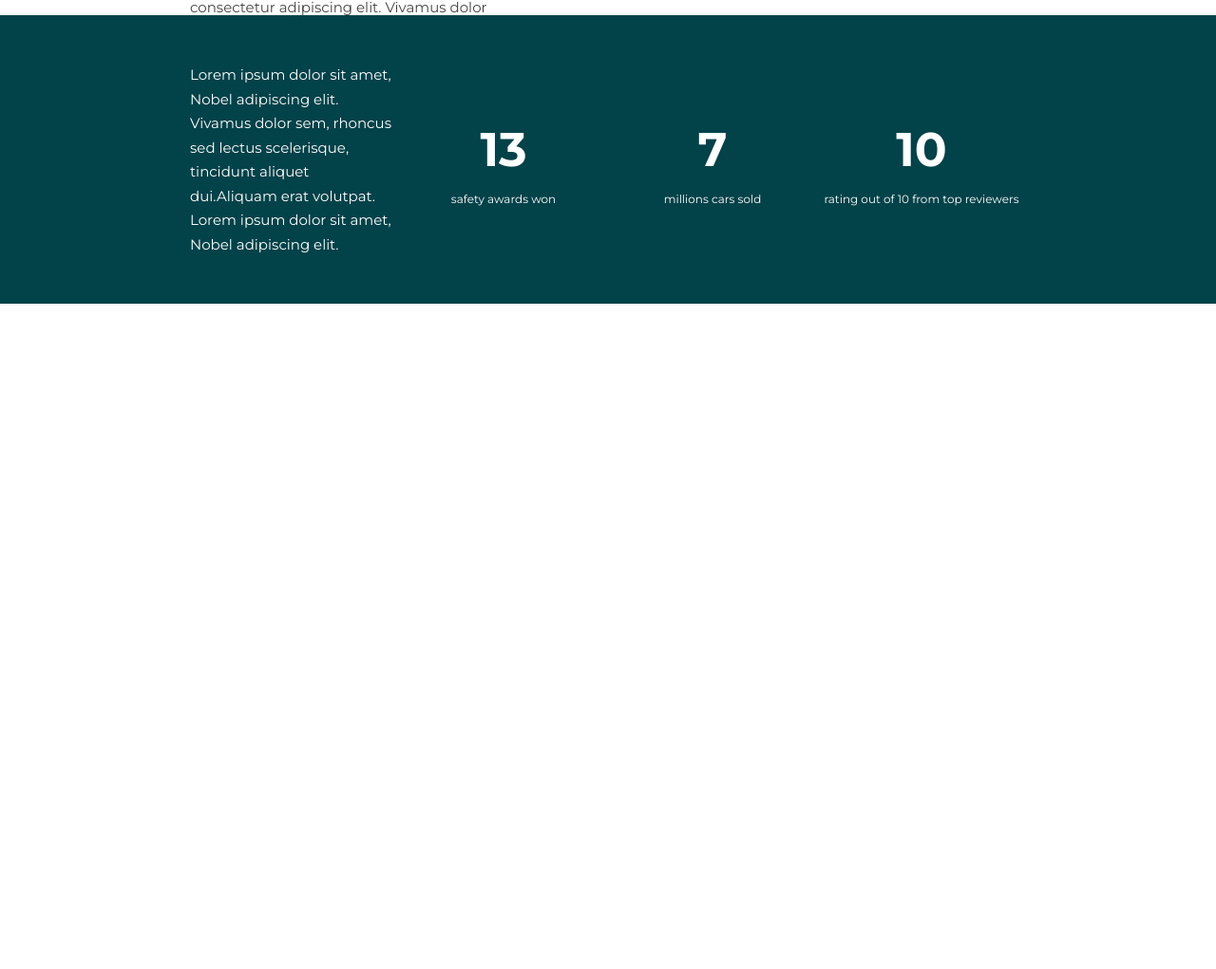
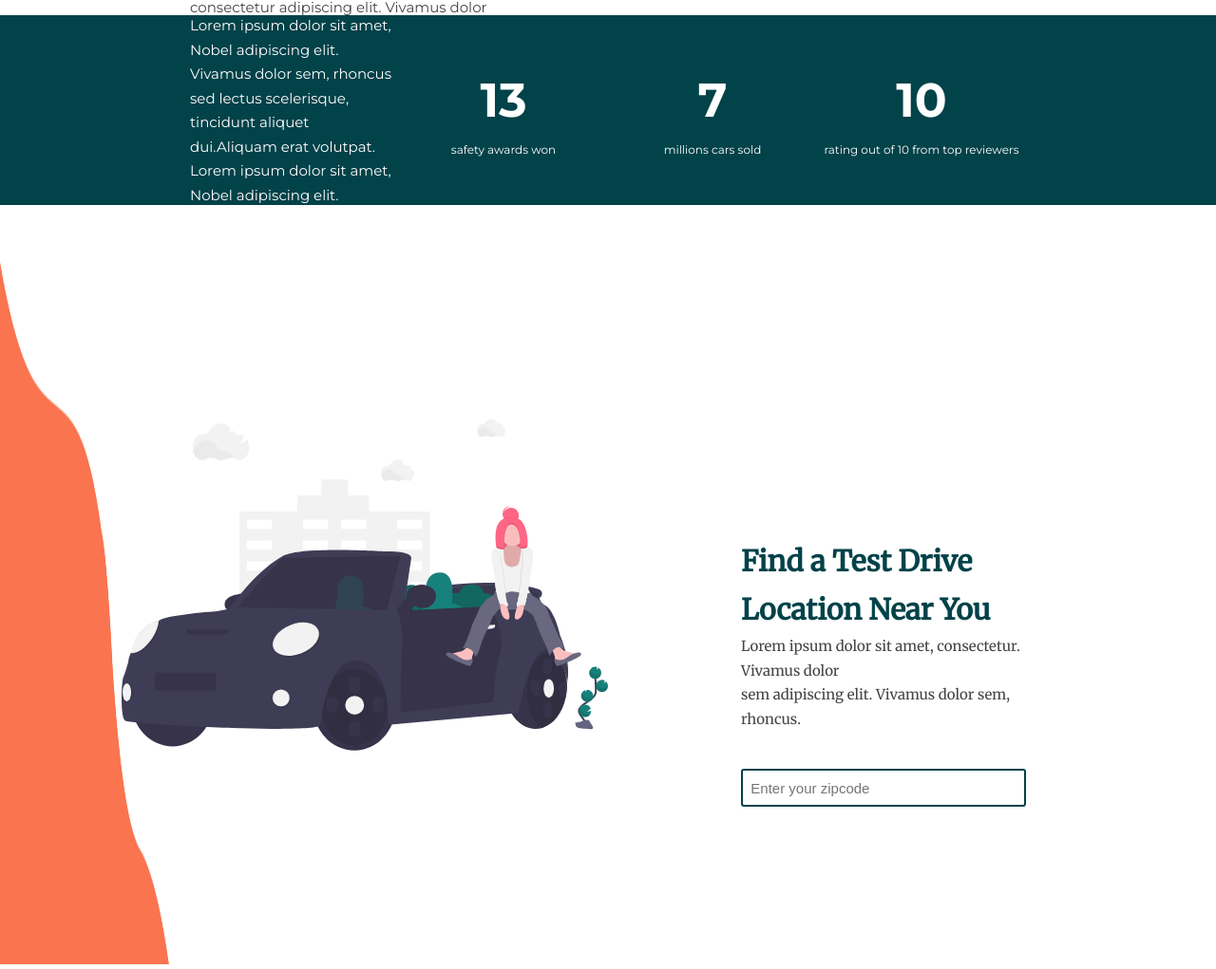
Before and after one commit to selenacl/nobel-landing, a website: page index.html in a window 1280 px wide. Shown: the part 1584-2605 px from the top of the page at 95% size. Before the commit the page ends 1904 px from the top, so only its background shows below. Drawn offline with Linux system fonts and the light colour scheme.

Commit message:
testdrive page

```diff
--- a/index.html
+++ b/index.html
@@ -124,6 +124,19 @@
             <p class="stats__group--desc">rating out of 10 from top reviewers</p>
         </div>
     </section>
+    <section class="testdrive">
+        <div class="testdrive__left">
+            <img src="img/headerflip.png" class="testdrive__bg">
+            <img src="img/cargirl.svg" class="testdrive__img">
+        </div>
+        <div class="testdrive__right">
+            <h2 class="testdrive__right--title">Find a Test Drive<br />Location Near You</h2>
+            <p class="testdrive__right--subtitle">Lorem ipsum dolor sit amet, consectetur. Vivamus dolor <br />sem
+                adipiscing elit. Vivamus dolor sem, rhoncus.
+            </p>
+            <input type="text" class="testdrive__right--input" placeholder="  Enter your zipcode">
+        </div>
+    </section>
 </body>
 
 </html>
--- a/sass/_base.scss
+++ b/sass/_base.scss
@@ -36,4 +36,12 @@ body {
     height: 100vh;
 }
 
+.stats {
+    height: 25vh;
+}
+
+.testdrive {
+    height: 125vh;
+}
+
 input:focus {outline:0;}
--- /dev/null
+++ b/sass/_testdrive.scss
@@ -0,0 +1,55 @@
+@import "variables";
+
+.testdrive {
+    display: flex;
+    position: absolute;
+    left: 0;
+    right: 0;
+    padding-top: 25rem;
+    padding-right: 20rem;
+
+    &__left {
+        flex: 1;
+    }
+
+    &__right {
+        flex: 1;
+        padding-left: 60rem;
+        padding-top: 30rem;
+
+        &--title {
+            font-family: 'Merriweather', serif;
+            color: $color-teal-primary;
+            font-size: 3rem;
+        }
+
+        &--subtitle {
+            font-family: 'Merriweather', serif;
+            font-size: 1.5rem;
+            padding-bottom: 4rem;
+        }
+
+        &--input {
+            border: 2px solid $color-teal-primary;
+            width: 30rem;
+            height: 4rem;
+            border-radius: 3px;
+            font-size: 1.5rem!important;
+        }
+    }
+
+    &__img {
+        position: absolute;
+        top: 40%;
+        left: 10%;
+        height: 40%;
+        width: 40%;
+        z-index: 10;
+    }
+
+    &__bg {
+        width: 100%;
+        max-height: 100%;
+        min-height: 100%;
+    }
+}
--- a/sass/main.scss
+++ b/sass/main.scss
@@ -4,3 +4,4 @@
 @import "header";
 @import "details";
 @import "stats";
+@import "testdrive";
```
Also changed, not shown: css/style.css, img/cargirl.svg (added), img/headerflip.png (added), img/testdrive.png (added).
